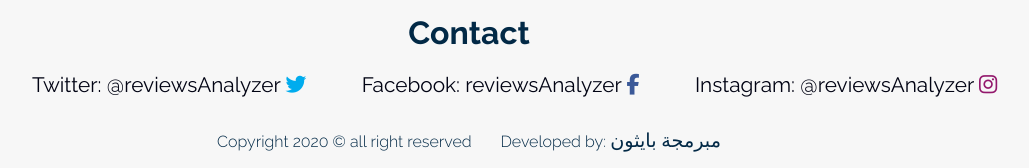
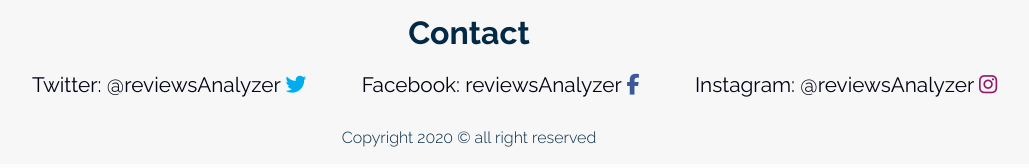
Before and after one commit to faba9/SentimentAnalysisProject, a Flask app: page / in a window 1280 px wide. Shown: the part 3142-3310 px from the top of the page, without its empty margins (171-1200 px from the left). After the commit the page ends 3289 px from the top, so only its background shows below. Run offline with Flask 2, Linux system fonts and the light colour scheme; data that the repository does not hold is empty; parts of the project's set-up code (start-up, migrations or seed data) failed here and were passed over; some libraries are stand-ins or nearby versions.

Commit message:
Update index2.html

```diff
--- a/project/templates/index2.html
+++ b/project/templates/index2.html
@@ -219,7 +219,7 @@
 					<li>Instagram: @reviewsAnalyzer <i class="fa fa-instagram"></i></li>
 				</ul>
 			</div>
-			<p>Copyright 2020 &copy; all right reserved  &nbsp;  &nbsp;  &nbsp; Developed by: <a href="https://twitter.com/H101_py?s=20" target="_blank">مبرمجة بايثون</a></p>
+			<p>Copyright 2020 &copy; all right reserved </p>
 		</footer>
 		<script>
 			function goToByScroll(id) {
```
